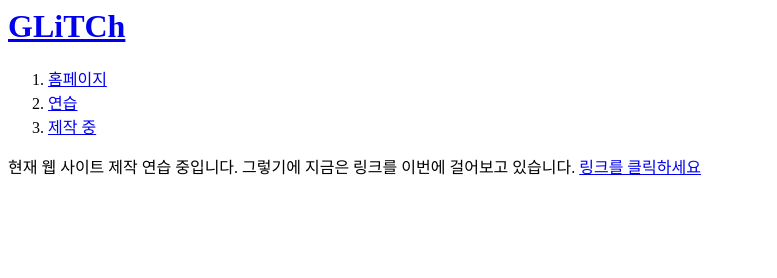
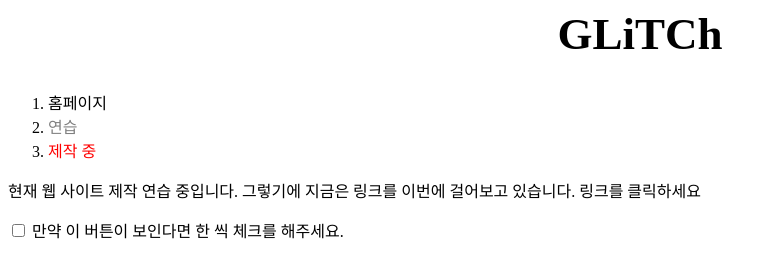
Before and after one commit to suggestion22/GLiTCh, a plain HTML site: page index.html in a window 1280 px wide. Shown: the whole page, without its empty margins (0-777 px from the left). Drawn offline with Linux system fonts and the light colour scheme.

Commit message:
Second_Version_in ROKA
오늘은 여기까지

```diff
--- a/index.html
+++ b/index.html
@@ -1,17 +1,34 @@
 <head>
-    <title>GLiTCh </title>
+    <title><font color="red">GLiTCh </font></title>
     <meta charset="utf-8">
+    <style>
+        a {
+            color :black;
+            text-decoration: none;
+        }
+        .saw {
+            color: gray;
+        }
+        #active {
+            color: red;
+        }
+        h1 {
+            font-size: 45px;
+            text-align: center
+        }
+    </style>
     </head>
 
     <body>
         <h1><a href="index.html">GLiTCh</a></h1>
         <ol>
             <li><a href="index.html">홈페이지</a></li>
-            <li><a href="2.html">연습</a></li>
-            <li><a href="3.html">제작 중</a></li>
+            <li><a href="2.html " class="saw">연습</a></li>
+            <li><a href="3.html" class="saw" id = "active">제작 중</a></li>
         </ol>
 
         <p>현재 웹 사이트 제작 연습 중입니다. 그렇기에 지금은 링크를 이번에 걸어보고 있습니다. <a href="https://www.google.com/" target="google">
             링크를 클릭하세요</a>
         </p>
+        <input type="checkbox"> 만약 이 버튼이 보인다면 한 씩 체크를 해주세요.
     </body>
```
Also changed, not shown: 2.html (+16 -3 lines), 3.html (+17 -3 lines), 1 other file.
